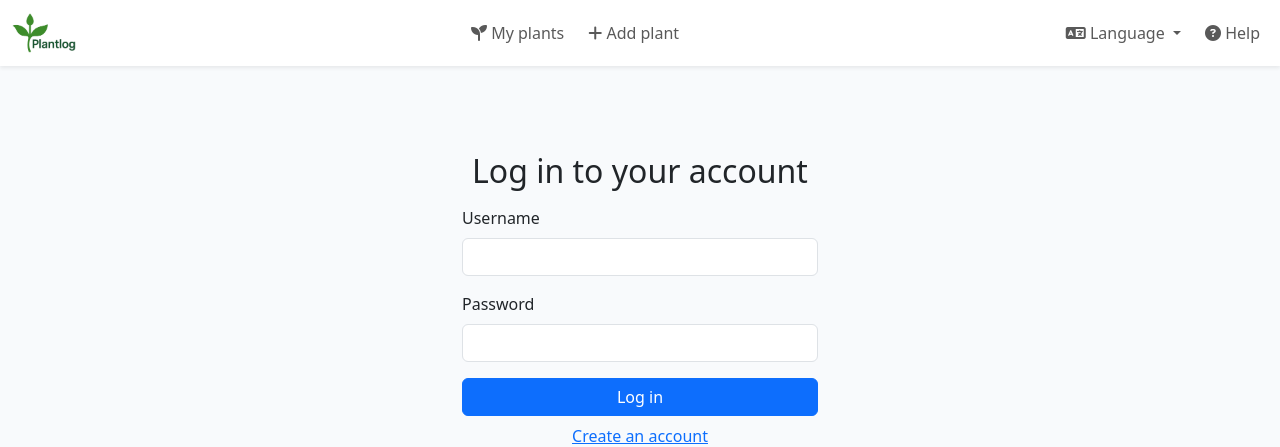
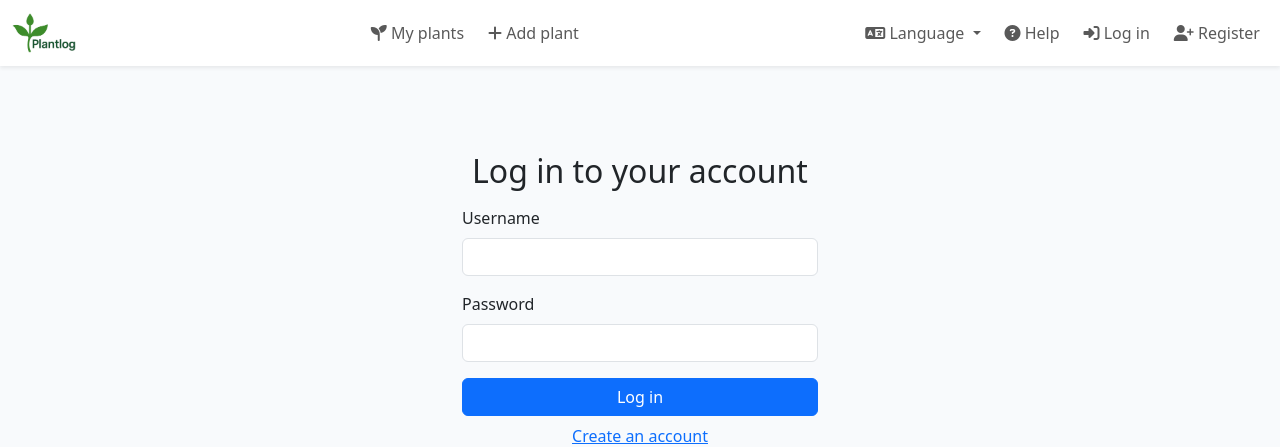
Before and after one commit to simfr24/Plantlog, a Flask app: page /login?next=/add in a window 1280 px wide. Shown: the top 447 px of the page. Run offline with Flask 3, Linux system fonts and the light colour scheme.

Commit message:
Add login and register in not logged ui and auto detect lang

```diff
--- a/app.py
+++ b/app.py
@@ -109,6 +109,9 @@ app.jinja_env.globals.update(
 # Request/Session helpers
 ###############################################################################
 
+from flask import request
+from werkzeug.datastructures import LanguageAccept
+
 @app.before_request
 def load_logged_in_user_and_language():
     uid = session.get("uid")
@@ -119,12 +122,26 @@ def load_logged_in_user_and_language():
         record_user_login(g.user["id"])
 
     lang_param = request.args.get("lang")
-    if lang_param in AVAILABLE_LANGS:
-        if g.user:
-            update_user_lang(g.user["id"], lang_param)
-            g.user = get_user_by_id(g.user["id"])  # refresh
-        session["tmp_lang"] = lang_param
+    should_detect_lang = (not g.user) or lang_param
 
+    # Determine preferred language
+    if should_detect_lang:
+        preferred_lang = None
+
+        if lang_param in AVAILABLE_LANGS:
+            preferred_lang = lang_param
+        else:
+            # Try to parse the best match from Accept-Language header
+            browser_langs: LanguageAccept = request.accept_languages
+            preferred_lang = browser_langs.best_match(AVAILABLE_LANGS)
+
+        if preferred_lang:
+            if g.user:
+                update_user_lang(g.user["id"], preferred_lang)
+                g.user = get_user_by_id(g.user["id"])
+            session["tmp_lang"] = preferred_lang
+
+    # Set g.lang and session["lang"]
     if g.user:
         g.lang = g.user["lang"]
     elif "tmp_lang" in session:
@@ -160,7 +177,7 @@ def build_dashboard_context(user_obj, lang):
         plants    = plants,
         today     = date.today(),
         duration_to_days = duration_to_days,
-        owner     = user_obj,          # ⬅️  new — used to print the name
+        owner     = user_obj,
     )
 
 @app.route("/")
--- a/templates/base.html
+++ b/templates/base.html
@@ -94,10 +94,23 @@
                 <i class="fa-solid fa-user"></i> {{ g.user['username'] }}
               </a>
               <ul class="dropdown-menu dropdown-menu-end">
-                <li><a class="dropdown-item text-danger" href="{{ url_for('logout') }}">
-                  <i class="fa-solid fa-sign-out-alt"></i> {{ t['Log out'] }}
-                </a></li>
+                <li>
+                  <a class="dropdown-item text-danger" href="{{ url_for('logout') }}">
+                    <i class="fa-solid fa-sign-out-alt"></i> {{ t['Log out'] }}
+                  </a>
+                </li>
               </ul>
+            </li>
+          {% else %}
+            <li class="nav-item">
+              <a class="nav-link btn btn-outline-primary" href="{{ url_for('login') }}">
+                <i class="fa-solid fa-right-to-bracket"></i> {{ t['login_button'] }}
+              </a>
+            </li>
+            <li class="nav-item">
+              <a class="nav-link btn btn-outline-secondary" href="{{ url_for('register') }}">
+                <i class="fa-solid fa-user-plus"></i> {{ t['register'] }}
+              </a>
             </li>
           {% endif %}
         </ul>
```
